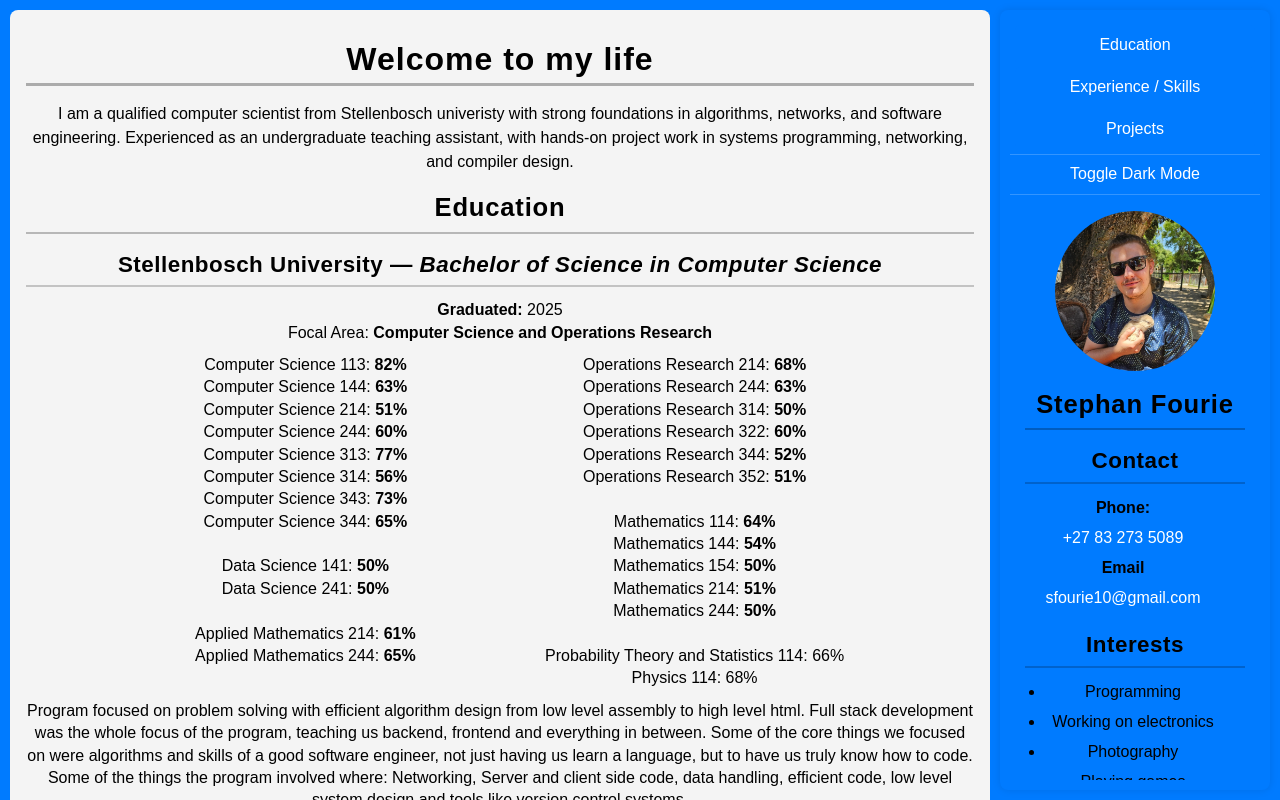
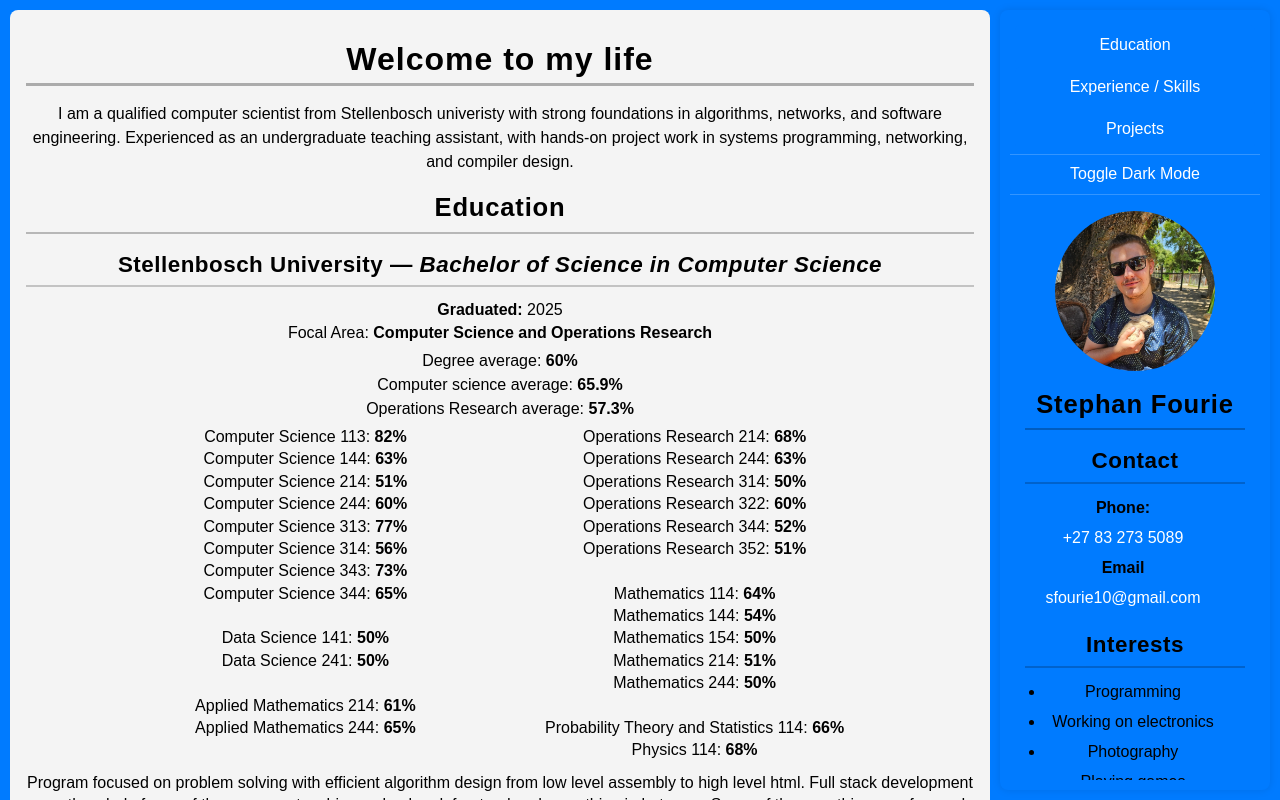
Before and after one commit to Fourie12/Curriculum_Vitae, a React (Vite) app in the folder Code/: page / in a window 1280 px wide. Built offline with nearby package versions, Linux system fonts and the light colour scheme.

Commit message:
updated with averages

```diff
--- a/Code/src/components/HomePage.jsx
+++ b/Code/src/components/HomePage.jsx
@@ -92,6 +92,9 @@ function HomePage({ darkMode, setDarkMode }) {
 						<h3>Stellenbosch University — <em>Bachelor of Science in Computer Science</em></h3>
 						<p><strong>Graduated:</strong> 2025<br />
 							Focal Area: <strong>Computer Science and Operations Research</strong><br /></p>
+							Degree average: <b>60%</b><br />
+							Computer science average: <b>65.9%</b><br />
+							Operations Research average: <b>57.3%</b><br />
 							<div className="uni-marks">
 								<div className="column left">
 									<p>Computer Science 113: <b>82%</b><br />
@@ -123,8 +126,8 @@ function HomePage({ darkMode, setDarkMode }) {
 									Mathematics 214: <b>51%</b><br />
 									Mathematics 244: <b>50%</b><br /><br />
 
-									Probability Theory and Statistics 114: 66%<br />
-									Physics 114: 68%<br /></p>
+									Probability Theory and Statistics 114: <b>66%</b><br />
+									Physics 114: <b>68%</b><br /></p>
 								</div>
 							</div>
 							<p>Program focused on problem solving with efficient algorithm design from low level assembly to high level html. Full stack development was the whole focus of the program, teaching us backend, frontend and everything in between. Some of the core things we focused on were algorithms and skills of a good software engineer, not just having us learn a language, but to have us truly know how to code. Some of the things the program involved where: Networking, Server and client side code, data handling, efficient code, low level system design and tools like version control systems.</p>
```
